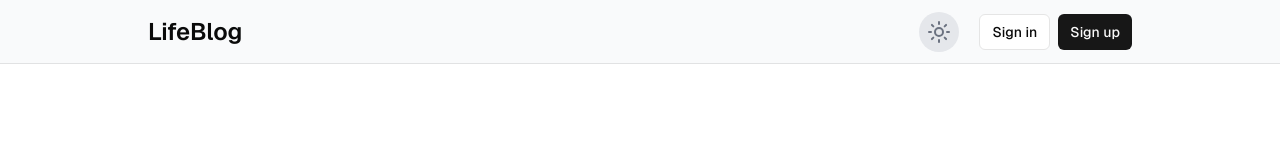
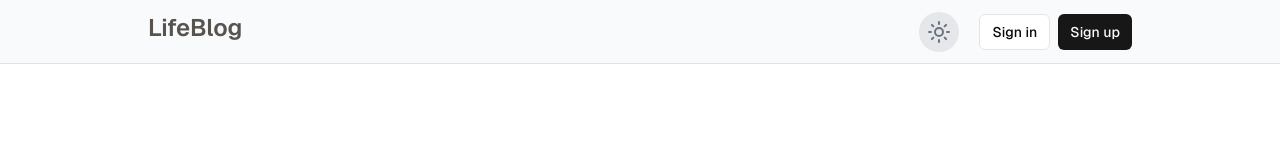
Before and after one commit to ClintZy101/blog-supabase-nextjs-vercel, a Next.js app: page / in a window 1280 px wide. Shown: the top 149 px of the page. Built offline with nearby package versions, Linux system fonts and the light colour scheme; no server answers.

Commit message:
nav logo effect

```diff
--- a/app/layout.tsx
+++ b/app/layout.tsx
@@ -10,6 +10,8 @@ import "./globals.css";
 import ThemeToggle from "@/components/ThemeToggle";
 import { ThemeProvider } from "@/context/ThemeContext";
 import { BlogProvider } from './blogs/[id]/page';
+import { motion } from "framer-motion";
+
 
 const defaultUrl = process.env.VERCEL_URL
   ? `https://${process.env.VERCEL_URL}`
@@ -25,6 +27,11 @@ const geistSans = Geist({
   display: "swap",
   subsets: ["latin"],
 });
+
+const linkVariants = {
+  initial: { width: 'auto' },
+  hover: { width: '150px', transition: { duration: 0.3 } },
+};
 
 export default function RootLayout({
   children,
@@ -46,8 +53,9 @@ export default function RootLayout({
                 <div className="flex-1 w-full flex flex-col gap-5 items-center">
                   <nav className="w-full flex justify-center border-b border-b-foreground/10 h-16 bg-gray-50 dark:bg-black">
                     <div className="w-full max-w-5xl flex justify-between items-center p-3 px-5 text-sm">
-                      <div className="flex gap-5 items-center font-semibold dark:text-white">
-                        <Link href={"/blogs"} className="text-2xl">LifeBlog</Link>
+                      <div className="relative group  gap-5 items-center font-semibold dark:text-stone-400 text-stone-600">
+                        <Link href={"/blogs"} className="text-2xl ">LifeBlog</Link>
+                        <div className="group-hover:w-24 rounded-full w-0 transition-all duration-300 h-2 bg-stone-600"/>
                       </div>
                       <div className="flex items-center gap-5">
                         <ThemeToggle />
```
